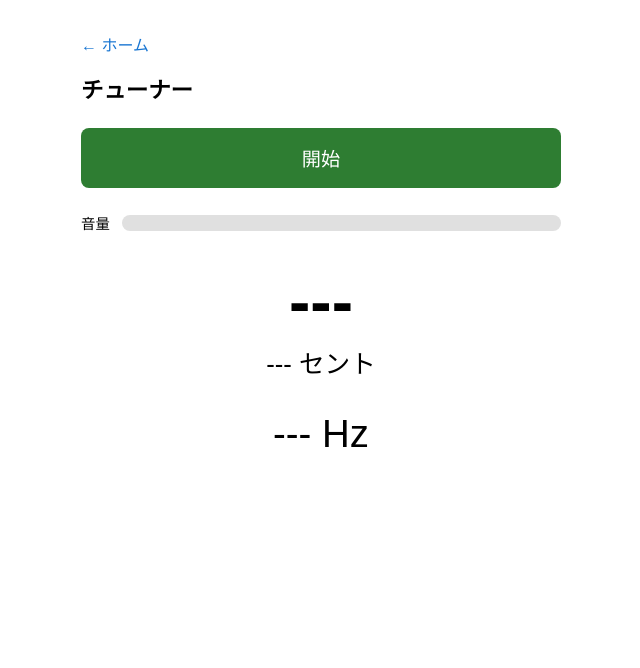
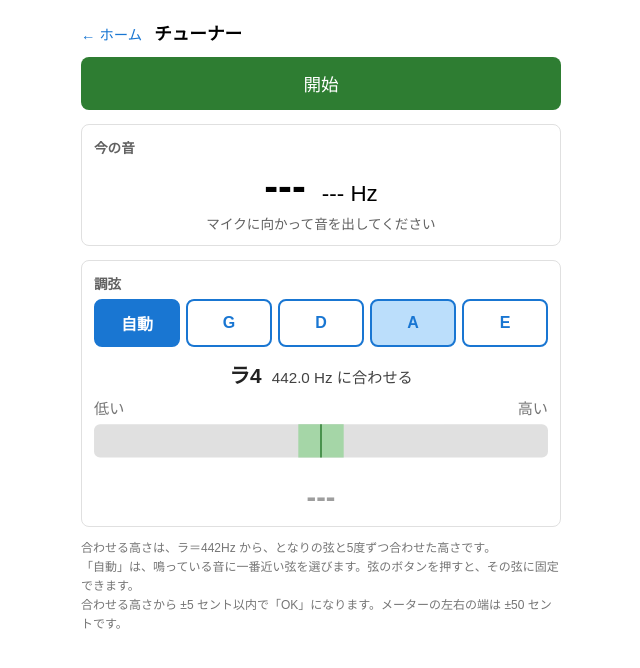
Before and after one commit to Naokichi-T/violin-pitch, a SvelteKit app: page /tuner in a window 1280 px wide. Shown: the top 668 px of the page, without its empty margins (319-959 px from the left). Built offline with nearby package versions, Linux system fonts and the light colour scheme.

Commit message:
チューナーを作り直し（今の音の表示、弦の自動選択と固定、メーター、±5セントでOK）

```diff
--- a/src/routes/tuner/+page.svelte
+++ b/src/routes/tuner/+page.svelte
@@ -2,238 +2,173 @@
   // onDestroy：このページが画面から消えるときに後片付けをするための仕組み
   import { onDestroy } from "svelte";
 
-  // 音の大きさの計算と、周波数の検出をする関数を読み込む
+  // マイクの音の高さを調べはじめる関数と、やめる関数を読み込む
   // （このバージョンのSvelteKitでは、src/lib フォルダを「#lib」と書いて指す）
-  import { calculateRms, detectPitch } from "#lib/pitch.js";
+  import { startMicrophone, stopMicrophone } from "#lib/microphone.js";
 
   // 周波数から音名とズレを計算する関数と、ズレを表示用の文字列にする関数を読み込む
   import { frequencyToNote, formatCents } from "#lib/note.js";
 
+  // 開放弦の周波数を返す関数を読み込む（合わせる高さを決めるために使う）
+  import { getOpenStringFrequency } from "#lib/tuning.js";
+
+  // 弦の一覧（G線・D線・A線・E線）を読み込む
+  import { STRINGS } from "#lib/fingerboard.js";
+
+  // 音のデータを表示用の文字にする関数を読み込む（合わせる音を「レ4」のように表示するために使う）
+  import { noteToText } from "#lib/score.js";
+
+  // ズレを針で表示するメーターの部品を読み込む
+  import Meter from "#lib/Meter.svelte";
+
   // ===== 設定値 =====
 
-  // 直近の検出値を何回分ためておくか（1秒に約60回検出するので、30回分は約0.5秒分）
-  const HISTORY_SIZE = 30;
+  // 「OK」とする範囲（セント）。合わせる高さから ±5 セント以内なら OK
+  // （練習モードより厳しくしてある。調弦は、曲を弾く前の土台になるため）
+  const TOLERANCE = 5;
+
+  // メーターに表示する範囲（セント）。左の端が −50、右の端が +50
+  const METER_RANGE = 50;
+
+  // 弦の選び方が「自動」のときの id
+  const AUTO_ID = "auto";
+
+  // 「自動」で、まだ音が鳴っていないときに選んでおく弦の番号（2 は A線。調弦は A線から始めることが多いため）
+  const DEFAULT_STRING_INDEX = 2;
+
+  // 4本の弦それぞれの、合わせる高さ（Hz）。STRINGS と同じ順番（G・D・A・E）に並ぶ
+  // 開放弦の高さは、基準の音（ラ4）から5度ずつ合わせた高さ。練習モードと同じ関数から求める
+  const STRING_FREQUENCIES = STRINGS.map((string) => getOpenStringFrequency(string.openNote));
 
   // ===== 画面に表示する値（$state を付けると、値が変わったとき画面も自動で更新される） =====
 
   // マイクが動いているかどうか（true：動作中、false：停止中）
   let isRunning = $state(false);
 
-  // 音の大きさ（0〜100）。バーの長さに使う
-  let volume = $state(0);
-
-  // 表示する周波数（Hz）。直近の検出値の中央値。検出できていないときは null
-  let frequency = $state(null);
-
-  // 【確認用】直近の検出値の中での最小値（Hz）。検出できていないときは null
-  let frequencyMin = $state(null);
-
-  // 【確認用】直近の検出値の中での最大値（Hz）。検出できていないときは null
-  let frequencyMax = $state(null);
-
-  // 音名とズレの情報。検出できていないときは null
-  // $derived を付けると、frequency が変わるたびに自動で計算し直される
-  let note = $derived(frequency !== null ? frequencyToNote(frequency) : null);
-
   // エラーメッセージ（エラーがないときは空文字）
   let errorMessage = $state("");
 
-  // ===== 音声処理で使う部品（画面には表示しないので $state は付けない） =====
+  // 今鳴っている音の周波数（Hz）。音が出ていないときは null
+  let frequency = $state(null);
 
-  // AudioContext：ブラウザで音を扱うための土台になる部品
-  let audioContext = null;
+  // 弦の選び方。"auto"（自動）か、弦の id（"G"・"D"・"A"・"E"）
+  let selectedStringId = $state(AUTO_ID);
 
-  // AnalyserNode：音の波形データを取り出すための部品
-  let analyser = null;
+  // 「自動」のときに、最後に選ばれた弦の番号（0 が G線、3 が E線）
+  // 音が止まっても、この番号は残しておく（表示がちらちら変わらないようにするため）
+  let autoStringIndex = $state(DEFAULT_STRING_INDEX);
 
-  // MediaStream：マイクから流れてくる音そのもの
-  let mediaStream = null;
+  // ===== 上の値から自動で計算される値（$derived を付けると、元の値が変わるたびに計算し直される） =====
 
-  // マイクの音を AudioContext の中に取り込むための部品
-  let sourceNode = null;
+  // 今の音の、音名とズレの情報。音が出ていないときは null
+  let note = $derived(frequency !== null ? frequencyToNote(frequency) : null);
 
-  // 繰り返し処理の番号（停止するときに使う）
-  let animationId = null;
+  // 合わせる弦の番号（0 が G線、3 が E線）
+  // 「自動」のときは最後に選ばれた弦、そうでないときは、ボタンで選んだ弦
+  let targetIndex = $derived(selectedStringId === AUTO_ID ? autoStringIndex : STRINGS.findIndex((string) => string.id === selectedStringId));
 
-  // 波形データを入れておく入れ物（配列）
-  let waveform = null;
+  // 合わせる高さ（Hz）
+  let targetFrequency = $derived(STRING_FREQUENCIES[targetIndex]);
 
-  // 直近の検出値（Hz）をためておく配列。古いものから順に並ぶ
-  let history = [];
+  // 合わせる高さからのズレ（セント）。プラスは高い、マイナスは低い。音が出ていないときは null
+  let cents = $derived(frequency !== null ? getCents(frequency, targetFrequency) : null);
+
+  // 判定の結果。"ok"・"low"（低い）・"high"（高い）・"none"（音が出ていない）のどれか
+  let status = $derived.by(() => {
+    if (cents === null) {
+      return "none";
+    } else if (cents < -TOLERANCE) {
+      return "low";
+    } else if (cents > TOLERANCE) {
+      return "high";
+    } else {
+      return "ok";
+    }
+  });
+
+  // 判定の結果ごとの、画面に表示する文字
+  const STATUS_TEXTS = { ok: "OK", low: "低い", high: "高い", none: "---" };
+
+  /**
+   * 2つの周波数の差を、セントで求める関数
+   * セントは、音の高さの差を表す単位（半音1つ分が 100 セント）。
+   * @param {number} measured - 測った周波数（Hz）
+   * @param {number} target - 目標の周波数（Hz）
+   * @returns {number} ズレ（セント）。プラスは目標より高い、マイナスは低い
+   */
+  function getCents(measured, target) {
+    // 周波数が2倍になると 1200 セント（1オクターブ）上がるので、log2 を使う
+    return 1200 * Math.log2(measured / target);
+  }
+
+  /**
+   * 今の音に一番近い弦の番号を求める関数
+   * 4本の弦それぞれとのズレ（セント）を比べて、一番小さいものを選ぶ。
+   * @param {number} measured - 測った周波数（Hz）
+   * @returns {number} 弦の番号（0 が G線、3 が E線）
+   */
+  function getNearestStringIndex(measured) {
+    let nearestIndex = 0;
+    let nearestDistance = Infinity;
+
+    STRING_FREQUENCIES.forEach((stringFrequency, index) => {
+      // ズレの大きさ（高い・低いは区別しないので、Math.abs でマイナスを外す）
+      const distance = Math.abs(getCents(measured, stringFrequency));
+
+      // 今までで一番近ければ、その弦を覚えておく
+      if (distance < nearestDistance) {
+        nearestDistance = distance;
+        nearestIndex = index;
+      }
+    });
+
+    return nearestIndex;
+  }
+
+  /**
+   * マイクから音の高さが届くたびに呼ばれる関数
+   * 今の音の周波数を覚え、「自動」のときは、一番近い弦を選び直す。
+   * @param {number|null} detected - 周波数（Hz）。音が出ていないときは null
+   */
+  function handlePitch(detected) {
+    frequency = detected;
+
+    // 「自動」で、音が出ているときだけ、弦を選び直す
+    // （音が出ていないときは、最後に選ばれた弦のままにしておく）
+    if (detected !== null && selectedStringId === AUTO_ID) {
+      autoStringIndex = getNearestStringIndex(detected);
+    }
+  }
 
   /**
    * マイクを開始する関数
    * 「開始」ボタンを押したときに呼ばれる。
-   * マイクの使用許可を取り、音の解析を始める。
    */
   async function start() {
     // 前回のエラーメッセージを消す
     errorMessage = "";
 
-    // マイクが使えない環境（HTTPSではないページなど）かどうかを確認する
-    if (!navigator.mediaDevices || !navigator.mediaDevices.getUserMedia) {
-      errorMessage = "このブラウザ（またはこのページ）ではマイクが使えません。";
-      return;
-    }
-
     try {
-      // マイクの使用許可を求める（ここでブラウザの許可ダイアログが出る）
-      // 楽器の音をそのまま取り込みたいので、通話用の自動補正はすべてオフにする
-      mediaStream = await navigator.mediaDevices.getUserMedia({
-        audio: {
-          echoCancellation: false, // エコー除去をオフ
-          noiseSuppression: false, // 雑音除去をオフ
-          autoGainControl: false, // 音量の自動調整をオフ
-        },
-      });
-
-      // 音を扱う土台を作る
-      audioContext = new AudioContext();
-
-      // マイクの音を土台の中に取り込む
-      sourceNode = audioContext.createMediaStreamSource(mediaStream);
-
-      // 波形を取り出す部品を作る
-      analyser = audioContext.createAnalyser();
-
-      // 一度に取り出す波形データの個数（4096個）
-      // 低い音でも周期を正確に測れるように、多めに取り出す
-      analyser.fftSize = 4096;
-
-      // マイクの音を解析用の部品につなぐ
-      sourceNode.connect(analyser);
-
-      // 波形データを入れる入れ物を、データの個数ぶん用意する
-      waveform = new Float32Array(analyser.fftSize);
-
-      // 動作中にする
+      // マイクを開始する。音の高さが分かるたびに、handlePitch が呼ばれる
+      await startMicrophone(handlePitch);
       isRunning = true;
-
-      // 繰り返し処理を始める
-      update();
     } catch (error) {
-      // 許可を拒否された場合や、マイクが見つからない場合はここに来る
-      if (error.name === "NotAllowedError") {
-        errorMessage = "マイクの使用が許可されませんでした。ブラウザの設定を確認してください。";
-      } else if (error.name === "NotFoundError") {
-        errorMessage = "マイクが見つかりませんでした。";
-      } else {
-        errorMessage = "マイクの開始に失敗しました：" + error.message;
-      }
-
-      // 途中まで作った部品を片付ける
+      // マイクが使えなかったとき
+      // どんなエラーかは、microphone.js が日本語のメッセージにしてくれている
+      errorMessage = error.message;
       stop();
-    }
-  }
-
-  /**
-   * 繰り返し処理をする関数
-   * 画面の描画に合わせて（1秒に約60回）呼ばれ続ける。
-   * 波形データを取り出して、音の大きさと周波数を求める。
-   */
-  function update() {
-    // 最新の波形データを入れ物に取り出す（値は -1 〜 1 の範囲）
-    analyser.getFloatTimeDomainData(waveform);
-
-    // 波形から音の大きさを計算する
-    const rms = calculateRms(waveform);
-
-    // バーの長さ（0〜100）に変換する
-    // rms はとても小さい値なので 300 倍し、100 を超えないようにする
-    volume = Math.min(100, rms * 300);
-
-    // 波形から周波数を検出する（検出できなかったときは null が入る）
-    // audioContext.sampleRate は、1秒あたりのデータ数（例：48000）
-    const detected = detectPitch(waveform, audioContext.sampleRate);
-
-    if (detected === null) {
-      // 検出できなかったとき：ためた値を消して、表示を「---」に戻す
-      history = [];
-      frequency = null;
-      frequencyMin = null;
-      frequencyMax = null;
-    } else {
-      // 検出できたとき：検出値を配列の最後に追加する
-      history.push(detected);
-
-      // ためる個数の上限を超えたら、一番古い値（先頭）を捨てる
-      if (history.length > HISTORY_SIZE) {
-        history.shift();
-      }
-
-      // ためた値の中央値を、表示する周波数にする
-      frequency = calculateMedian(history);
-
-      // 【確認用】ためた値の中の最小値と最大値を求める
-      frequencyMin = Math.min(...history);
-      frequencyMax = Math.max(...history);
-    }
-
-    // 次の描画のタイミングで、もう一度この関数を呼ぶ
-    animationId = requestAnimationFrame(update);
-  }
-
-  /**
-   * 中央値を計算する関数
-   * 中央値は、値を小さい順に並べたときに真ん中に来る値のこと。
-   * たまに大きく外れた値が混ざっても、平均と違って影響を受けにくい。
-   * @param {number[]} values - 数値の配列（1個以上入っていること）
-   * @returns {number} 中央値
-   */
-  function calculateMedian(values) {
-    // 元の配列の順番を変えないように、コピーを作ってから小さい順に並べる
-    const sorted = [...values].sort((a, b) => a - b);
-
-    // 真ん中の位置を求める
-    const middle = Math.floor(sorted.length / 2);
-
-    if (sorted.length % 2 === 1) {
-      // 個数が奇数のとき：真ん中の1個がそのまま中央値
-      return sorted[middle];
-    } else {
-      // 個数が偶数のとき：真ん中の2個の平均が中央値
-      return (sorted[middle - 1] + sorted[middle]) / 2;
     }
   }
 
   /**
    * マイクを停止する関数
    * 「停止」ボタンを押したとき、エラーが起きたとき、ページを離れるときに呼ばれる。
-   * 使っていた部品をすべて片付ける。
    */
   function stop() {
-    // 繰り返し処理を止める
-    if (animationId !== null) {
-      cancelAnimationFrame(animationId);
-      animationId = null;
-    }
+    stopMicrophone();
 
-    // マイクと解析用の部品の接続を外す
-    if (sourceNode !== null) {
-      sourceNode.disconnect();
-      sourceNode = null;
-    }
-
-    // マイクを止める（ブラウザの「マイク使用中」の表示が消える）
-    if (mediaStream !== null) {
-      mediaStream.getTracks().forEach((track) => track.stop());
-      mediaStream = null;
-    }
-
-    // 音を扱う土台を閉じる
-    if (audioContext !== null) {
-      audioContext.close();
-      audioContext = null;
-    }
-
-    // 残りの部品と表示を初期状態に戻す
-    analyser = null;
-    waveform = null;
-    history = [];
-    volume = 0;
+    // 表示を初期状態に戻す
     frequency = null;
-    frequencyMin = null;
-    frequencyMax = null;
     isRunning = false;
   }
 
@@ -253,16 +188,17 @@
 </svelte:head>
 
 <main>
-  <!-- ホームへ戻るリンク -->
+  <!-- 画面の上の行：ホームへ戻るリンクと、ページのタイトルを横に並べる -->
+  <div class="header-row">
     <a class="back-link" href="/">← ホーム</a>
-
     <h1>チューナー</h1>
+  </div>
 
   <!-- 動作中は「停止」ボタン、停止中は「開始」ボタンを表示する -->
   {#if isRunning}
-    <button class="stop" onclick={stop}>停止</button>
+    <button class="main-button stop" onclick={stop}>停止</button>
   {:else}
-    <button class="start" onclick={start}>開始</button>
+    <button class="main-button start" onclick={start}>開始</button>
   {/if}
 
   <!-- エラーがあるときだけメッセージを表示する -->
@@ -270,43 +206,72 @@
     <p class="error">{errorMessage}</p>
   {/if}
 
-  <!-- 音量バー -->
-  <div class="volume-area">
-    <span class="volume-label">音量</span>
-    <div class="volume-track">
-      <!-- volume（0〜100）をそのままバーの幅（％）にする -->
-      <div class="volume-bar" style="width: {volume}%"></div>
-    </div>
-  </div>
+  <!-- ===== 今の音：どんな音でも、音名と周波数を表示する ===== -->
+  <section class="panel">
+    <h2>今の音</h2>
 
-  <!-- 音名とズレの表示 -->
-  <div class="note-area">
-    <!-- 検出できているときは音名とズレを表示し、できていないときは「---」を表示する -->
+    <!-- 音名と周波数を横に並べる。音が出ていないときは「---」を表示する -->
+    <div class="current-row">
       {#if note !== null}
-      <p class="note-name">{note.name}{note.octave}</p>
-      <p class="note-cents">{formatCents(note.cents)} セント</p>
+        <span class="note-name">{note.name}{note.octave}</span>
+        <span class="frequency">{frequency.toFixed(1)} Hz</span>
       {:else}
-      <p class="note-name">---</p>
-      <p class="note-cents">--- セント</p>
+        <span class="note-name">---</span>
+        <span class="frequency">--- Hz</span>
       {/if}
     </div>
 
-  <!-- 周波数の表示 -->
-  <p class="frequency">
-    <!-- 検出できているときは小数第1位まで表示し、できていないときは「---」を表示する -->
-    {#if frequency !== null}
-      {frequency.toFixed(1)} Hz
+    <!-- 平均律でのその音からのズレ -->
+    <p class="current-cents">
+      {#if note !== null}
+        平均律の{note.name}{note.octave}より {formatCents(note.cents)} セント
       {:else}
-      --- Hz
+        マイクに向かって音を出してください
       {/if}
     </p>
+  </section>
 
-  <!-- 【確認用】直近の検出値の最小値と最大値。精度の確認が終わったら消す -->
-  {#if frequencyMin !== null && frequencyMax !== null}
-    <p class="frequency-range">
-      （最小 {frequencyMin.toFixed(1)} ／ 最大 {frequencyMax.toFixed(1)}）
+  <!-- ===== 調弦：選んだ弦の高さとのズレを表示する ===== -->
+  <section class="panel">
+    <h2>調弦</h2>
+
+    <!-- 弦の選び方：「自動」と、4本の弦のボタンを横に並べる -->
+    <div class="string-row">
+      <!-- 選択中のボタンに selected クラスを付けて色を変える -->
+      <button class="choice" class:selected={selectedStringId === AUTO_ID} onclick={() => (selectedStringId = AUTO_ID)}>自動</button>
+
+      {#each STRINGS as string, index (string.id)}
+        <!-- 「自動」のときは、今選ばれている弦に picked クラスを付けて、どの弦に合わせているかが分かるようにする -->
+        <button class="choice" class:selected={selectedStringId === string.id} class:picked={selectedStringId === AUTO_ID && targetIndex === index} onclick={() => (selectedStringId = string.id)}>
+          {string.id}
+        </button>
+      {/each}
+    </div>
+
+    <!-- 合わせる音（その弦の開放弦の音名）と、その高さ -->
+    <!-- どの弦かは、上のボタンの色で分かるので、ここには音名を出す -->
+    <p class="target">
+      <strong>{noteToText(STRINGS[targetIndex].openNote)}</strong>
+      {targetFrequency.toFixed(1)} Hz に合わせる
     </p>
+
+    <!-- メーター：合わせる高さからのズレを針で表示する -->
+    <Meter {cents} tolerance={TOLERANCE} range={METER_RANGE} />
+
+    <!-- 判定の結果とズレ。結果（ok・low・high・none）をクラスに付けて、色を変える -->
+    <p class="result {status}">
+      <span class="result-text">{STATUS_TEXTS[status]}</span>
+      {#if cents !== null}
+        <span class="result-cents">{formatCents(cents)} セント</span>
       {/if}
+    </p>
+  </section>
+
+  <p class="note">
+    合わせる高さは、ラ＝{STRING_FREQUENCIES[2].toFixed(0)}Hz から、となりの弦と5度ずつ合わせた高さです。<br />
+    「自動」は、鳴っている音に一番近い弦を選びます。弦のボタンを押すと、その弦に固定できます。<br />
+    合わせる高さから ±{TOLERANCE} セント以内で「OK」になります。メーターの左右の端は ±{METER_RANGE} セントです。
+  </p>
 </main>
 
 <style>
@@ -314,29 +279,37 @@
   main {
     max-width: 480px;
     margin: 0 auto;
-    padding: 24px 16px;
+    padding: 12px 16px 24px 16px;
     font-family: sans-serif;
+  }
+
+  /* 画面の上の行：リンクとタイトルを横に並べる */
+  .header-row {
+    display: flex;
+    align-items: baseline;
+    gap: 12px;
+    margin-bottom: 12px;
   }
 
   /* ホームへ戻るリンク */
   .back-link {
-    display: inline-block;
-    margin-bottom: 16px;
+    flex-shrink: 0;
     color: #1976d2;
+    font-size: 0.9rem;
     text-decoration: none;
   }
 
   /* タイトル */
   h1 {
-    font-size: 1.4rem;
-    margin: 0 0 24px 0;
+    font-size: 1.1rem;
+    margin: 0;
   }
 
-  /* ボタン共通：指で押しやすい大きさにする */
-  button {
+  /* 「開始」「停止」のボタン共通：指で押しやすい大きさにする */
+  button.main-button {
     width: 100%;
-    padding: 16px;
-    font-size: 1.2rem;
+    padding: 14px;
+    font-size: 1.1rem;
     color: white;
     border: none;
     border-radius: 8px;
@@ -344,86 +317,156 @@
   }
 
   /* 開始ボタン（緑） */
-  button.start {
+  button.main-button.start {
     background-color: #2e7d32;
   }
 
   /* 停止ボタン（赤） */
-  button.stop {
+  button.main-button.stop {
     background-color: #c62828;
   }
 
   /* エラーメッセージ */
   .error {
     color: #c62828;
-    margin: 16px 0 0 0;
+    margin: 12px 0 0 0;
   }
 
-  /* 音量バーのエリア：ラベルとバーを横に並べる */
-  .volume-area {
-    display: flex;
-    align-items: center;
-    gap: 12px;
-    margin-top: 24px;
+  /* 「今の音」「調弦」のまとまり：薄い枠で囲む */
+  .panel {
+    margin-top: 14px;
+    padding: 12px;
+    border: 1px solid #e0e0e0;
+    border-radius: 8px;
   }
 
-  /* 「音量」のラベル */
-  .volume-label {
-    font-size: 0.9rem;
-    flex-shrink: 0;
+  /* まとまりの見出し */
+  h2 {
+    margin: 0 0 6px 0;
+    font-size: 0.85rem;
+    color: #616161;
   }
 
-  /* バーの背景（グレーの枠） */
-  .volume-track {
-    flex-grow: 1;
-    height: 16px;
-    background-color: #e0e0e0;
-    border-radius: 8px;
-    overflow: hidden;
+  /* 今の音：音名と周波数を横に並べて、下の端をそろえる */
+  .current-row {
+    display: flex;
+    align-items: baseline;
+    justify-content: center;
+    gap: 16px;
   }
 
-  /* バー本体（音量に応じて幅が変わる） */
-  .volume-bar {
-    height: 100%;
+  /* 今の音の音名：大きく表示する */
+  .note-name {
+    font-size: 2.6rem;
+    font-weight: bold;
+  }
+
+  /* 今の音の周波数 */
+  .frequency {
+    font-size: 1.4rem;
+    /* 数字の幅をそろえて、値が変わっても表示が左右に揺れないようにする */
+    font-variant-numeric: tabular-nums;
+  }
+
+  /* 平均律からのズレ：小さくグレーで表示する */
+  .current-cents {
+    margin: 2px 0 0 0;
+    font-size: 0.85rem;
+    color: #616161;
+    text-align: center;
+    font-variant-numeric: tabular-nums;
+  }
+
+  /* 弦を選ぶボタンを横に並べる */
+  .string-row {
+    display: flex;
+    gap: 6px;
+  }
+
+  /* 弦を選ぶボタン（選択前）：白地に青い枠。5つのボタンで、横幅を同じ割合で分け合う */
+  button.choice {
+    flex: 1;
+    padding: 10px 0;
+    font-size: 1rem;
+    font-weight: bold;
+    color: #1976d2;
+    background-color: white;
+    border: 2px solid #1976d2;
+    border-radius: 8px;
+    cursor: pointer;
+  }
+
+  /* 弦を選ぶボタン（選択中）：青く塗る */
+  button.choice.selected {
+    color: white;
     background-color: #1976d2;
   }
 
-  /* 音名とズレのエリア：中央に寄せる */
-  .note-area {
-    margin-top: 32px;
-    text-align: center;
+  /* 「自動」で今選ばれている弦のボタン：薄い青で塗って、合わせている弦が分かるようにする */
+  button.choice.picked {
+    background-color: #bbdefb;
   }
 
-  /* 音名：一番大きく表示する */
-  .note-name {
-    margin: 0;
-    font-size: 4rem;
+  /* 合わせる弦と、その高さ */
+  .target {
+    margin: 12px 0 8px 0;
+    font-size: 0.95rem;
+    color: #424242;
+    text-align: center;
+    font-variant-numeric: tabular-nums;
+  }
+
+  /* 合わせる弦の名前：大きめの黒い太字 */
+  .target strong {
+    margin-right: 6px;
+    font-size: 1.3rem;
+    color: #212121;
+  }
+
+  /* 判定の結果とズレ：横に並べて中央に寄せる */
+  .result {
+    display: flex;
+    align-items: baseline;
+    justify-content: center;
+    gap: 12px;
+    margin: 8px 0 0 0;
+    font-variant-numeric: tabular-nums;
+  }
+
+  /* 判定の結果の文字：大きく表示する */
+  .result-text {
+    font-size: 1.8rem;
     font-weight: bold;
   }
 
   /* ズレ（セント） */
-  .note-cents {
-    margin: 4px 0 0 0;
-    font-size: 1.6rem;
-    /* 数字の幅をそろえて、値が変わっても表示が左右に揺れないようにする */
-    font-variant-numeric: tabular-nums;
+  .result-cents {
+    font-size: 1.2rem;
   }
 
-  /* 周波数の表示：大きく中央に表示する */
-  .frequency {
-    margin: 32px 0 0 0;
-    font-size: 2.4rem;
-    text-align: center;
-    /* 数字の幅をそろえて、値が変わっても表示が左右に揺れないようにする */
-    font-variant-numeric: tabular-nums;
+  /* 判定の結果ごとの色：OK は緑、低いは青、高いは赤、音が出ていないときはグレー */
+  /* （メーターの針の色と同じにしてある） */
+  .result.ok {
+    color: #1b5e20;
   }
 
-  /* 【確認用】最小値と最大値の表示：小さくグレーで表示する */
-  .frequency-range {
-    margin: 4px 0 0 0;
-    font-size: 0.9rem;
+  .result.low {
+    color: #1565c0;
+  }
+
+  .result.high {
+    color: #c62828;
+  }
+
+  .result.none {
+    color: #9e9e9e;
+  }
+
+  /* 注意書き：小さくグレーで表示する */
+  .note {
+    margin: 12px 0 0 0;
+    font-size: 0.75rem;
+    line-height: 1.6;
     color: #757575;
-    text-align: center;
-    font-variant-numeric: tabular-nums;
   }
 </style>
```
Lines whose indentation alone changed are shown as unchanged.
